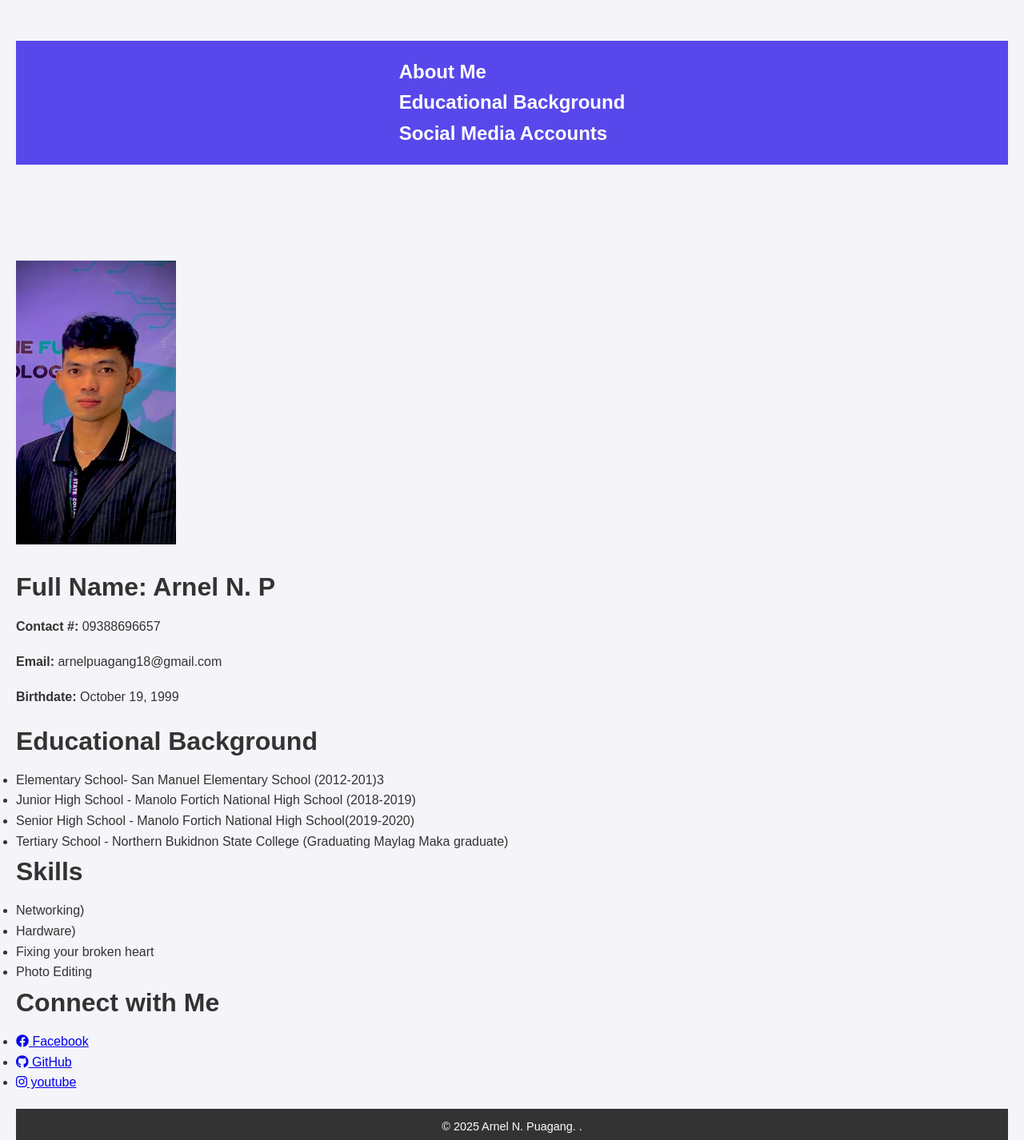
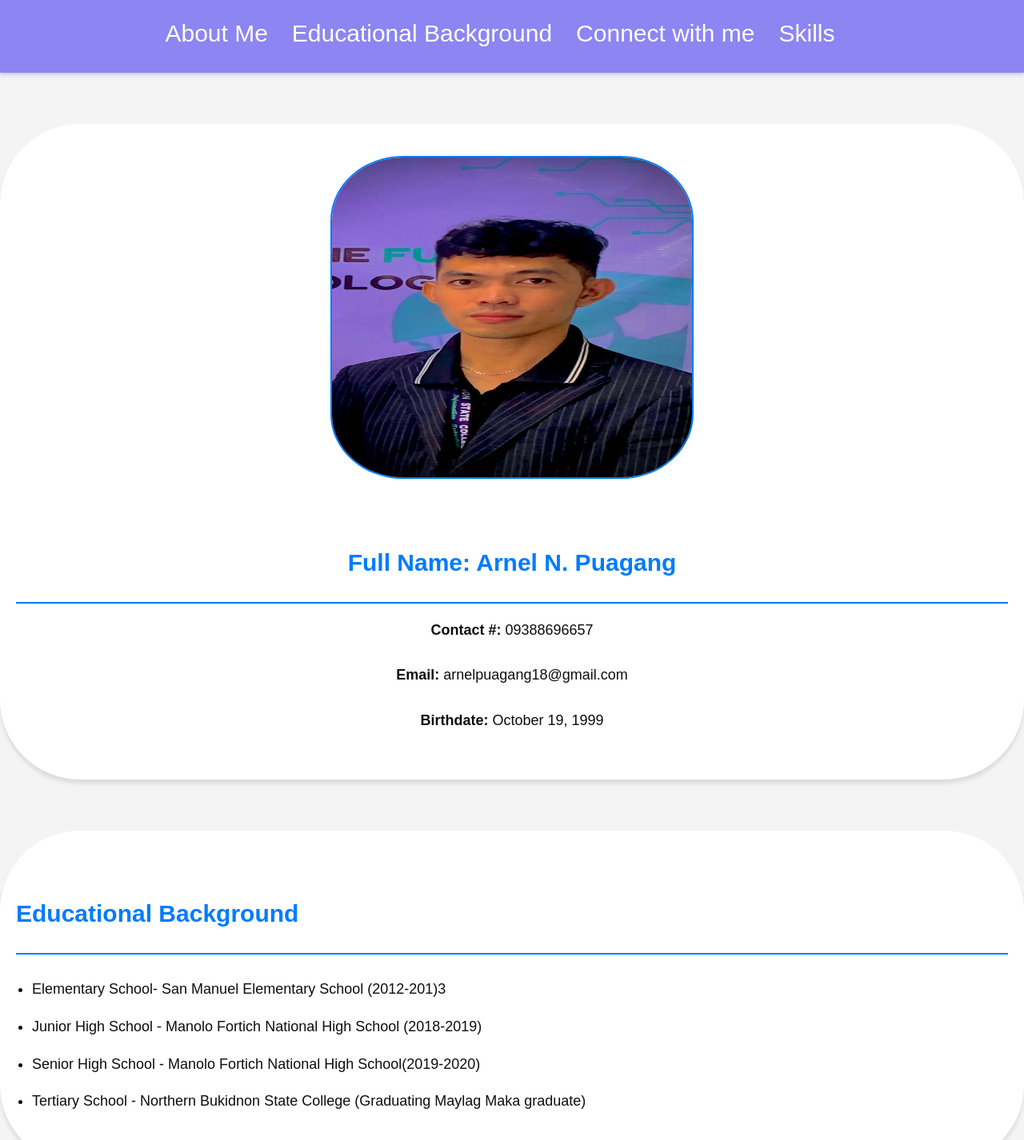
Before and after one commit to nelp10/My-Portfolio, a plain HTML site: page index.html in a window 1280 px wide. Shown: the part 153-1579 px from the top of the page at 80% size. Drawn offline with Linux system fonts and the light colour scheme.

Commit message:
Add Navigation

```diff
--- a/index.html
+++ b/index.html
@@ -12,23 +12,24 @@
 <body>
 
   <!-- Header Section -->
-  <header>
-    <h1>My Portfolio</h1>
+  <header id="about">
+    <h1>My Portfolio</h2>
   </header>
 
-  <!-- Navigation Bar -->
-  <nav>
+   <!-- Navigation Bar -->
+   <nav>
     <ul>
-      <h1><a top="#about">About Me</a></h1>
-      <h1><a top="#education">Educational Background</a></hi>
-      <h1><a href="#social">Social Media Accounts</a></hi>
+      <li><a href="#about">About Me</a></li>
+      <li><a href="#education">Educational Background</a></li>
+      <li><a href="#social">Connect with me</a></li>
+      <li><a href="#skills">Skills</a><li>
     </ul>
   </nav>
 
   <!-- Profile Section -->
-  <section class="profile">
+  <section class="profile"id="profile">
     <img src="profile image.jpg" alt="Profile Image" class="profile-image">
-    <h2>Full Name: Arnel N. P</h2>
+    <h2>Full Name: Arnel N. Puagang</h2>
     <p><strong>Contact #:</strong> 09388696657</p>
     <p><strong>Email:</strong> arnelpuagang18@gmail.com</p>
     <p><strong>Birthdate:</strong> October 19, 1999</p>
@@ -36,7 +37,7 @@
 
 
   <!-- Educational Background -->
-  <section class="education">
+  <section class="education" id="education">
     <h2>Educational Background</h2>
     <ul>
       <li>Elementary School- San Manuel Elementary School (2012-201)3</li>
@@ -47,18 +48,18 @@
   </section>
 
   <!-- Skills -->
-  <section class="skills">
+  <section class="skills" id="skills">
     <h2>Skills</h2>
     <ul>
-      <li>Networking)</li>
-      <li>Hardware)</li>
-      <li>Fixing your broken heart</li>
-      <li>Photo Editing</li>
+      <li>Networking (Using Packet Tracer)</li>
+      <li>Hardware (System Unit Disassembling and Assembling)</li>
+      <li>Video Editing (PicsArt and Capcut)</li>
+      <li> Basic Trouble shooting (PC, Printer, )</li>
     </ul>
   </section>
 
   <!-- Social Links -->
-  <section class="social">
+  <section class="social" id="social">
     <h2>Connect with Me</h2>
     <ul>
       <li>
@@ -81,7 +82,7 @@
 
   <!-- Footer -->
   <footer>
-    <p>&copy; 2025 Arnel N. Puagang. .</p>
+    <p>&copy; 2025 Arnel N. Puagang.</p>
   </footer>
 </body>
 </html>
--- a/style.css
+++ b/style.css
@@ -1,120 +1,178 @@
-/* General reset to ensure consistency across browsers */
-* {
+/* General Styles */
+body {
+    font-family: Arial, sans-serif;
     margin: 0;
     padding: 0;
-    box-sizing: border-box;
+    line-height: 2.6;
+    background-color: #f4f4f4;
+    color: #0f0e0e;
   }
 
-  body {
-    font-family: 'Arial', sans-serif;
-    line-height: 1.6;
-    color: #333;
-    background-color: #f4f4f9;
-    padding: 20px;
+  header {
+    text-align: center;
+    background-color: #007bff;
+    color: white;
+    padding: 10px 0;
   }
 
-  /* Header styles */
-  header {
-    background: #b1c4da;
+  /* Navigation Bar */
+  nav {
+    background-color: #5044f1a1;
     color: #fff;
-    padding: 10px 20px;
+    padding: 10px 10px;
+    position: sticky;
+    top: 0;
+    z-index: 1000;
+    box-shadow: 0 2px 5px rgba(0, 0, 0, 0.2);
+  }
+
+  nav ul {
+    list-style: none;
+    display: flex;
+    justify-content: center;
+    margin: 0;
+    padding: 0;
+  }
+
+  nav ul li {
+    margin: 0 15px;
+  }
+
+  nav ul li a {
+    text-decoration: none;
+    color: #fff;
+    font-size: 16px;
+    transition: color 0.3s;
+  }
+
+  nav ul li a:hover {
+    color: #00bcd4;
+  }
+
+  /* Sections */
+  section {
+    padding: 40px 20px;
+    margin: 5% auto;
+    max-width: 1500px;
+    background-color: #fff;
+    border-radius: 100px;
+    box-shadow: 0 5px 5px rgba(0, 0, 0, 0.1);
+  }
+
+  h2 {
+    border-bottom: 2px solid #007bff;
+    padding-bottom: 10px;
+    margin-bottom: 20px;
+    color: #007bff;
+  }
+
+  /* Profile Section */
+  .profile {
     text-align: center;
   }
 
-  header h1 {
-    font-size: 2.5rem;
-  }
   .profile-image {
-    width: 200px; /* Set the width */
-    height: 50; /* Maintain the aspect ratio */
-    border-left: 100%; /* Optional: Make the image circular */
-    display: square; /* Optional: Center alignment when used with margin */
-    margin: 20px auto; /* Optional: Center horizontally */
+    width: 450px;
+    height: 400px;
+    border-radius: 20%;
+    object-fit: square;
+    margin-bottom: 40px;
+    border: 2px solid #007bff;
   }
 
+  .profile h2,
+  .profile p {
+    margin: 10px 0;
+  }
 
-  /* Navigation styles */
-  nav {
-    margin: 100px 0;
-    background: #5848eb;
-    color: white;
+  /* Education and Skills */
+  .education ul,
+  .skills ul {
+    list-style: disc;
+    padding-left: 20px;
+  }
+
+  .education li,
+  .skills li {
+    margin-bottom: 0px;
+  }
+
+  /* Social Links */
+  .social ul {
+    list-style: none;
     display: flex;
     justify-content: center;
-    padding: 20px;
+    padding: 0px;
   }
 
-  nav a {
-    color: white;
-    text-decoration: none;
-    margin: 50% 10px;
+  .social ul li {
+    margin: 0 10px;
   }
 
-  nav a:hover {
-    text-decoration: underline;
+  .social ul li a {
+    text-decoration: none;
+    font-size: 50px;
+    color: #333;
+    transition: color 0.3s;
   }
 
-  /* Main content styles */
-  main {
-    max-width: 800px;
-    margin: auto;
-    background: #fff;
-    padding: 20px;
-    border-radius: 5px;
-    box-shadow: 0 2px 5px rgba(0, 0, 0, 0.1);
+  .social ul li a:hover {
+    color: #007bff;
   }
 
-  h2 {
-    font-size: 2rem;
-    margin-bottom: 10px;
+  .social ul li a i {
+    margin-right: 8px;
   }
 
-  p {
-    margin-bottom: 15px;
-    line-height: 1.8;
+  /* Footer */
+  footer {
+    text-align: center;
+    padding: 20px 0;
+    background-color: #333;
+    color: #fff;
+    margin-top: 10px;
+    font-size: 50px;
+  }
+  /* Profile Section */
+.profile h2 {
+    font-size: 30px; /* Adjusted font size for profile heading */
   }
 
-  /* Button styles */
-  button {
-    display: inline-block;
-    background: #007BFF;
-    color: white;
-    border: none;
-    padding: 10px 15px;
-    border-radius: 5px;
-    cursor: pointer;
-    font-size: 1rem;
+  .profile p {
+    font-size: 18px; /* Adjusted font size for profile text */
   }
 
-  button:hover {
-    background: #0056b3;
+  /* Education and Skills */
+  .education h2,
+  .skills h2 {
+    font-size: 30px; /* Adjusted font size for section headings */
   }
 
-  /* Footer styles */
-  footer {
-    text-align: center;
-    margin-top: 20px;
-    padding: 10px 0;
-    background: #333;
-    color: #fff;
-    font-size: 0.9rem;
+  .education li,
+  .skills li {
+    font-size: 18px; /* Adjusted font size for list items */
   }
 
-  /* Responsive Design */
-  @media (max-width: 600px) {
-    body {
-      padding: 10px;
-    }
+  /* Social Links */
+  .social h2 {
+    font-size: 30px; /* Adjusted font size for "Connect with Me" heading */
+  }
 
-    header h1 {
-      font-size: 2rem;
-    }
+  .social ul li a {
+    font-size: 24px; /* Adjusted font size for social link text */
+  }
 
-    nav {
-      flex-direction: column;
-      align-items: center;
-    }
+  .social ul li a i {
+    font-size: 24px; /* Adjusted font size for social link icons */
+  }
+  /* Navigation Bar */
+nav ul li a {
+    text-decoration: none;
+    color: #fff;
+    font-size: 30px; /* Adjusted font size for navigation items */
+    transition: color 0.3s;
+  }
 
-    nav a {
-      margin: 5px 0;
-    }
+  nav ul li a:hover {
+    color: #00bcd4;
   }
```
